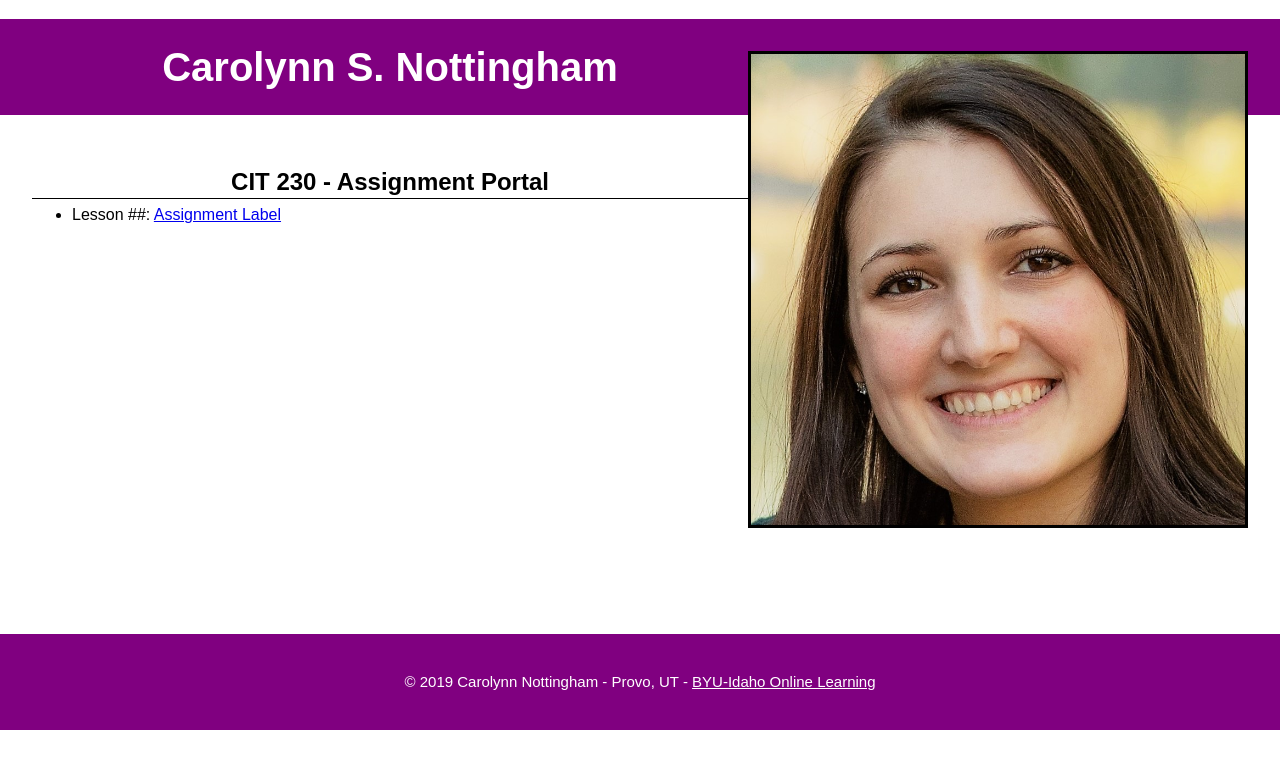
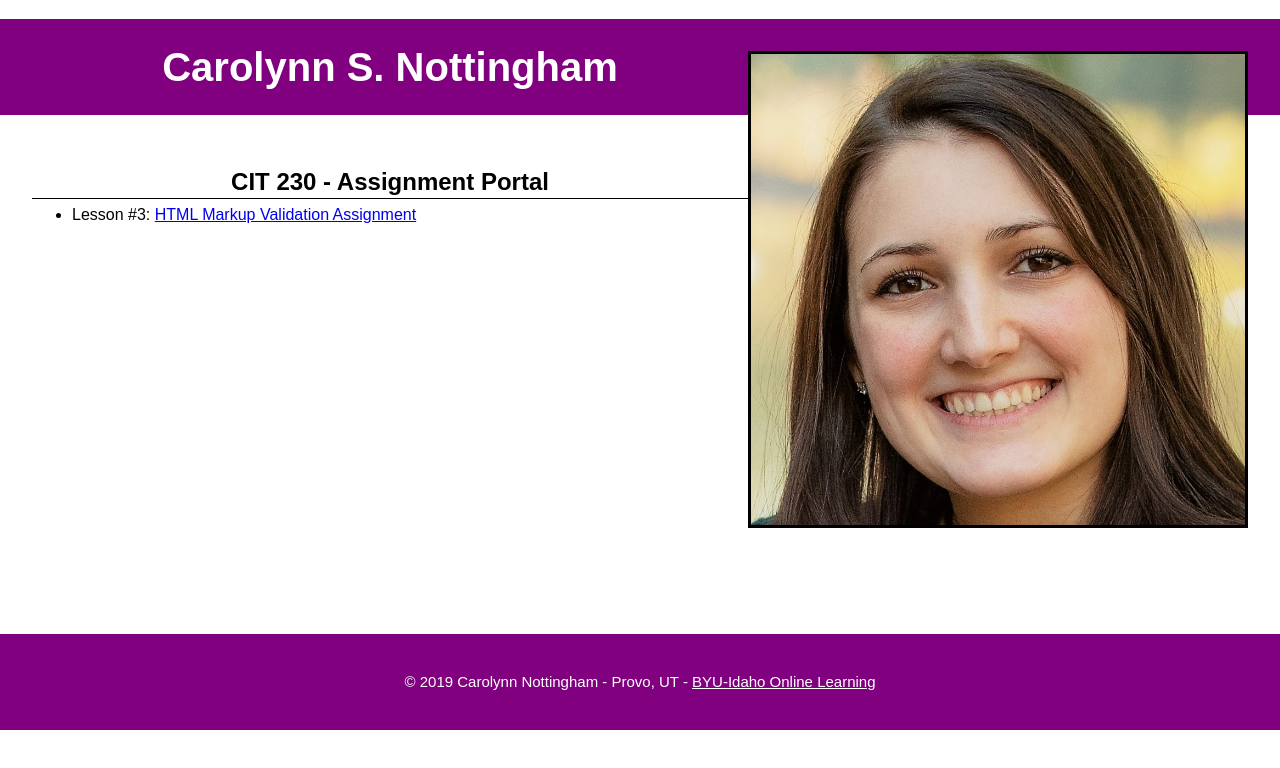
Before and after one commit to carolynnsuzette/CIT230Portal, a plain HTML site: page index.html in a window 1280 px wide. Drawn offline with Linux system fonts and the light colour scheme.

Commit message:
assignment 3

```diff
--- a/index.html
+++ b/index.html
@@ -15,7 +15,7 @@
             <main>
                 <h2>CIT 230 - Assignment Portal</h2>
                 <ul>
-                    <li>Lesson ##: <a href="#">Assignment Label</a></li>
+                    <li>Lesson #3: <a href="../assignments/lesson-3/fixedhtml.html">HTML Markup Validation Assignment</a></li>
                 </ul>
             </main>
             <footer>
```
